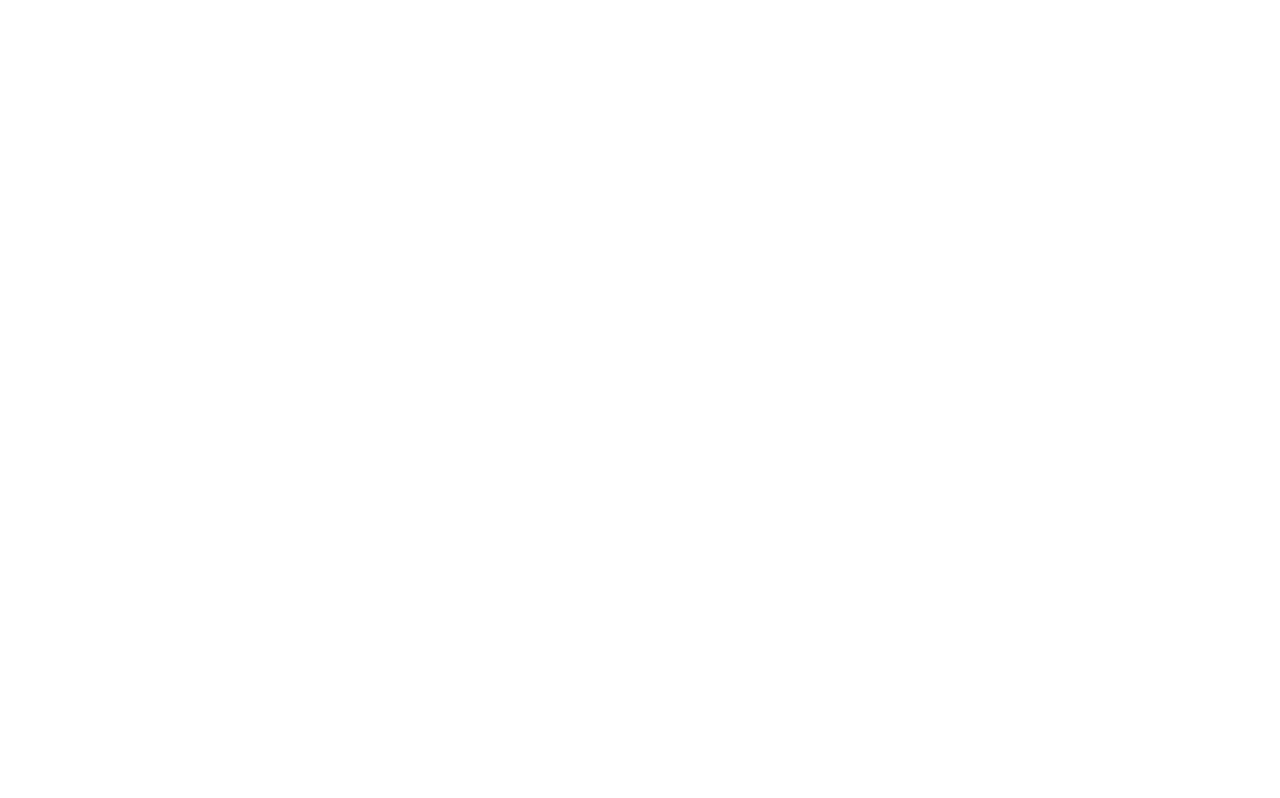
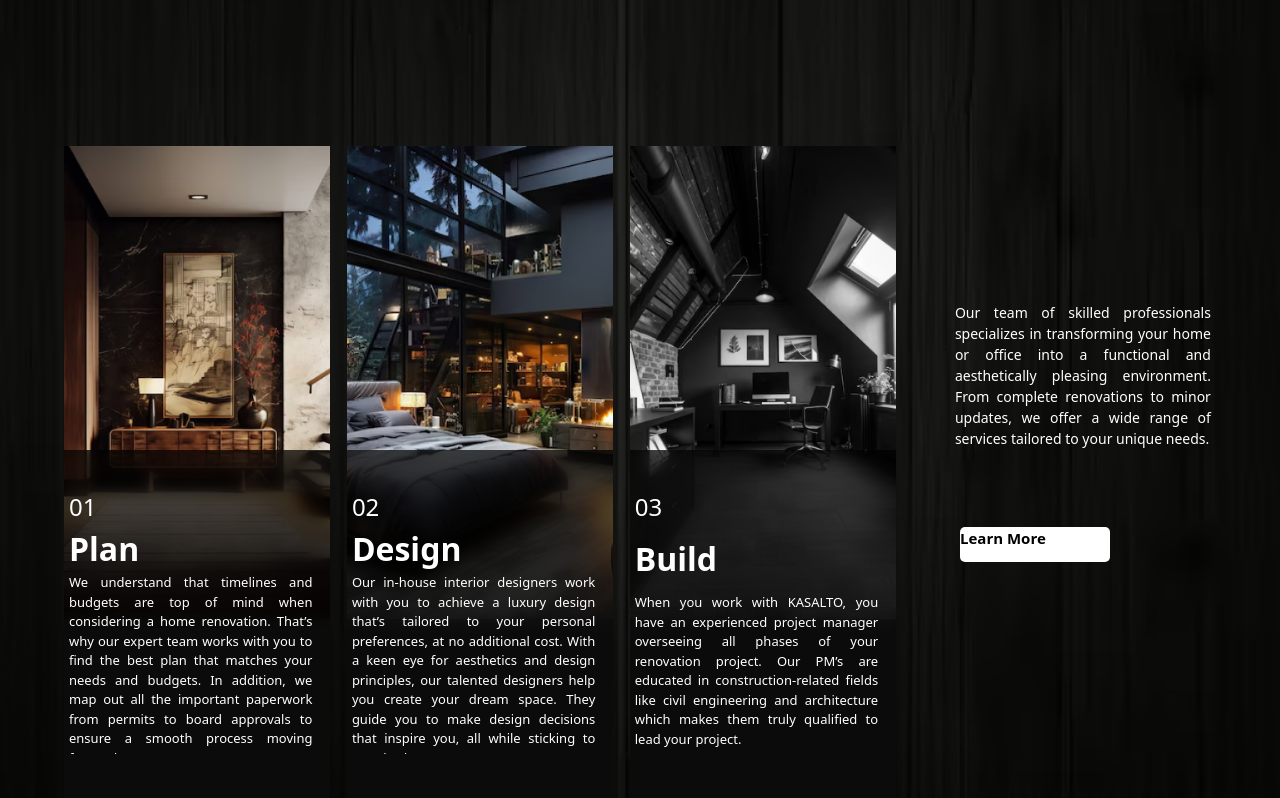
Before and after one commit to itz-prashant/Renovation-clone-React-GSAP, a React (Vite) app: page / in a window 1280 px wide. Shown: the part 2006-2804 px from the top of the page. Before the commit the page ends 1840 px from the top, so only its background shows below. Built offline with nearby package versions, Linux system fonts and the light colour scheme; a web font is replaced by a local one.

Commit message:
Add services section

```diff
--- a/src/App.jsx
+++ b/src/App.jsx
@@ -1,6 +1,7 @@
 import About from "./components/About"
 import HeroBox from "./components/HeroBox"
 import Navbar from "./components/Navbar"
+import Services from "./components/Services"
 
 
 const App = () => {
@@ -9,6 +10,7 @@
       <Navbar />
       <HeroBox />
       <About />
+      <Services />
     </div>
   )
 }
--- /dev/null
+++ b/src/components/Services.jsx
@@ -0,0 +1,107 @@
+import backgroundImage from "../assets/4.png";
+import planImage from "../assets/5.png";
+import designImage from "../assets/6.png";
+import buildImage from "../assets/7.png";
+
+const Services = () => {
+  return (
+    <div className='relative w-screen h-[150vh] md:h-[140vh] xl:h-[130vh]'>
+      <img
+        src={backgroundImage}
+        className="w-full h-full absolute top-[0%] right-[0%] object-cover object-center"
+      />
+      <h5 className="low-service absolute text-white text-[90px] right-[20%] opacity-[10%] font-playfair sm:right-[26%] lg:right-[20%] xl:text-[95px]">
+        Services
+      </h5>
+      <h1 className="high-service absolute text-white text-[90px] right-[18%] top-[5%] font-playfair sm:right-[24%] lg:right-[18%] xl:text-[95px]">
+        Services
+      </h1>
+      <div className="w-[85%] h-[65%] absolute top-[18%] left-[5%] flex flex-col justify-between md:h-[80%] xl:w-[65%] xl:h-[65%] xl:flex-row xl:top-[30%] xl:left-[5%]">
+        <div className="plan w-full relative h-[32%] overflow-hidden bg-zinc-800 md:w-[49%] md:h-[49%] xl:w-[32%] xl:h-full">
+          <div className="w-full h-[70%] overflow-hidden">
+            <img
+              src={planImage}
+              className="w-full h-full object-cover object-center"
+            />
+          </div>
+          <div className="absolute w-full h-[55%] bg-black opacity-[70%] backdrop-blur bottom-[0%]"></div>
+          <div className="absolute bottom-[0%] font-popins w-full h-[55%] text-white p-[10px] xl:flex xl:p-[5px] xl:flex-col xl:justify-between xl:h-[40%] xl:overflow-hidden xl:bottom-[10%]">
+            <h4 className="text-[15px] lg:text-[20px] xl:text-[24px]">01</h4>
+            <h1 className="text-[22px] absolute top-[3%] left-[8%] font-semibold md:left-[11%] lg:top-[4%] xl:text-[32px] xl:relative xl:left-[0px] xl:top-[0px] xl:text-[32px]">
+              Plan
+            </h1>
+            <p className="text-justify text-[10px] absolute bottom-[10%] w-[95%] sm:text-[11.5px] md:text-[13px] lg:text-[14px] lg:bottom-[20%] xl:relative xl:bottom-0 xl:text-[13px]">
+              We understand that timelines and budgets are top of mind when
+              considering a home renovation. That’s why our expert team works
+              with you to find the best plan that matches your needs and
+              budgets. In addition, we map out all the important paperwork from
+              permits to board approvals to ensure a smooth process moving
+              forward
+            </p>
+          </div>
+        </div>
+        <div className="plan w-full relative h-[32%] overflow-hidden bg-zinc-800  md:w-[49%] md:absolute md:right-[0%] md:h-[49%] xl:relative xl:w-[32%] xl:h-full">
+          <div className="w-full h-[70%] overflow-hidden">
+            <img
+              src={designImage}
+              className="w-full h-full object-cover object-center"
+            />
+          </div>
+          <div className="absolute w-full h-[55%] bg-black opacity-[70%] backdrop-blur bottom-[0%]"></div>
+          <div className="absolute bottom-[0%] font-popins w-full h-[55%] text-white p-[10px] xl:flex xl:p-[5px] xl:flex-col xl:justify-between xl:h-[40%] xl:overflow-hidden xl:bottom-[10%]">
+            <h4 className="text-[15px] lg:text-[20px] xl:text-[24px]">02</h4>
+            <h1 className="text-[22px] absolute top-[3%] left-[8%] font-semibold md:left-[11%] lg:top-[4%] xl:text-[32px] xl:relative xl:left-[0px] xl:top-[0px] xl:text-[32px]">
+              Design
+            </h1>
+            <p className="text-justify text-[10px] absolute bottom-[10%] w-[95%] sm:text-[11.5px] md:text-[13px] lg:text-[14px] xl:relative xl:bottom-0 xl:text-[13px]">
+              Our in-house interior designers work with you to achieve a luxury
+              design that’s tailored to your personal preferences, at no
+              additional cost. With a keen eye for aesthetics and design
+              principles, our talented designers help you create your dream
+              space. They guide you to make design decisions that inspire you,
+              all while sticking to your budget.
+            </p>
+          </div>
+        </div>
+        <div className="plan w-full relative h-[32%] overflow-hidden bg-zinc-800 md:w-[49%] md:h-[49%] xl:w-[32%] xl:h-full">
+          <div className="w-full h-[70%] overflow-hidden">
+            <img
+              src={buildImage}
+              className="w-full h-full object-cover object-center"
+            />
+          </div>
+          <div className="absolute w-full h-[55%] bg-black opacity-[70%] backdrop-blur bottom-[0%]"></div>
+          <div className="absolute bottom-[6%] font-popins w-full h-[50%] text-white p-[10px] xl:flex xl:p-[5px] xl:flex-col xl:justify-between xl:h-[40%] xl:overflow-hidden xl:bottom-[10%]">
+            <h4 className="text-[15px] lg:text-[20px] xl:text-[24px]">03</h4>
+            <h1 className="text-[22px] absolute top-[3%] left-[8%] font-semibold md:left-[11%] lg:top-[4%] xl:relative xl:left-0 xl:top-0 xl:text-[32px]">
+              Build
+            </h1>
+            <p className="text-justify text-[10px] absolute bottom-[10%] w-[95%] sm:text-[11.5px] md:text-[13px] lg:text-[14px] xl:relative xl:bottom-0 xl:text-[13px]">
+              When you work with KASALTO, you have an experienced project
+              manager overseeing all phases of your renovation project. Our PM’s
+              are educated in construction-related fields like civil engineering
+              and architecture which makes them truly qualified to lead your
+              project.
+            </p>
+          </div>
+        </div>
+      </div>
+      <div className="absolute w-[90%] h-[12%] top-[85%] right-[5%] flex flex-col justify-between sm:h-[10%] md:h-[15%] md:top-[70%] md:w-[45%] xl:w-[20%] xl:h-[25%] xl:top-[45%] xl:right-[5%]">
+        <p className="description text-white text-justify text-[12px] w-[94%] sm:text-[11.5px] md:absolute md:top-[0%] md:w-[95%] md:right-[2%] md:text-[13px] lg:text-[14px] lg:w-full">
+          Our team of skilled professionals specializes in transforming your
+          home or office into a functional and aesthetically pleasing
+          environment. From complete renovations to minor updates, we offer a
+          wide range of services tailored to your unique needs.
+        </p>
+        <a
+          href="/"
+          className="inline-block rounded-[5px] w-[100px] h-[35px] flex justify-center items-center bg-white text-black text-[13px] font-popins font-semibold md:absolute md:bottom-[0%] xl:w-[150px] xl:h-[35px] xl:text-[15px]"
+        >
+          Learn More
+        </a>
+      </div>
+    </div>
+  );
+};
+
+export default Services;
```
